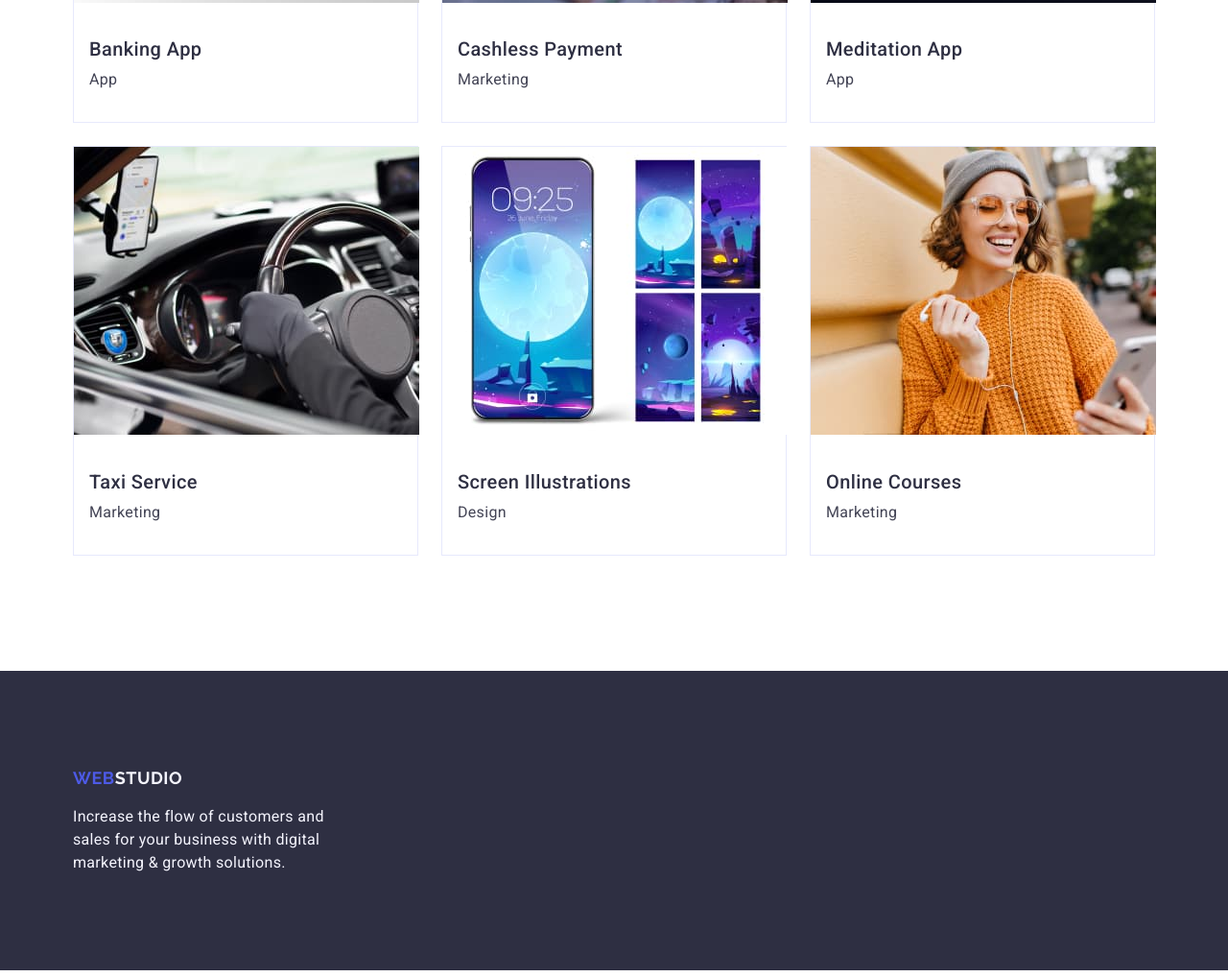
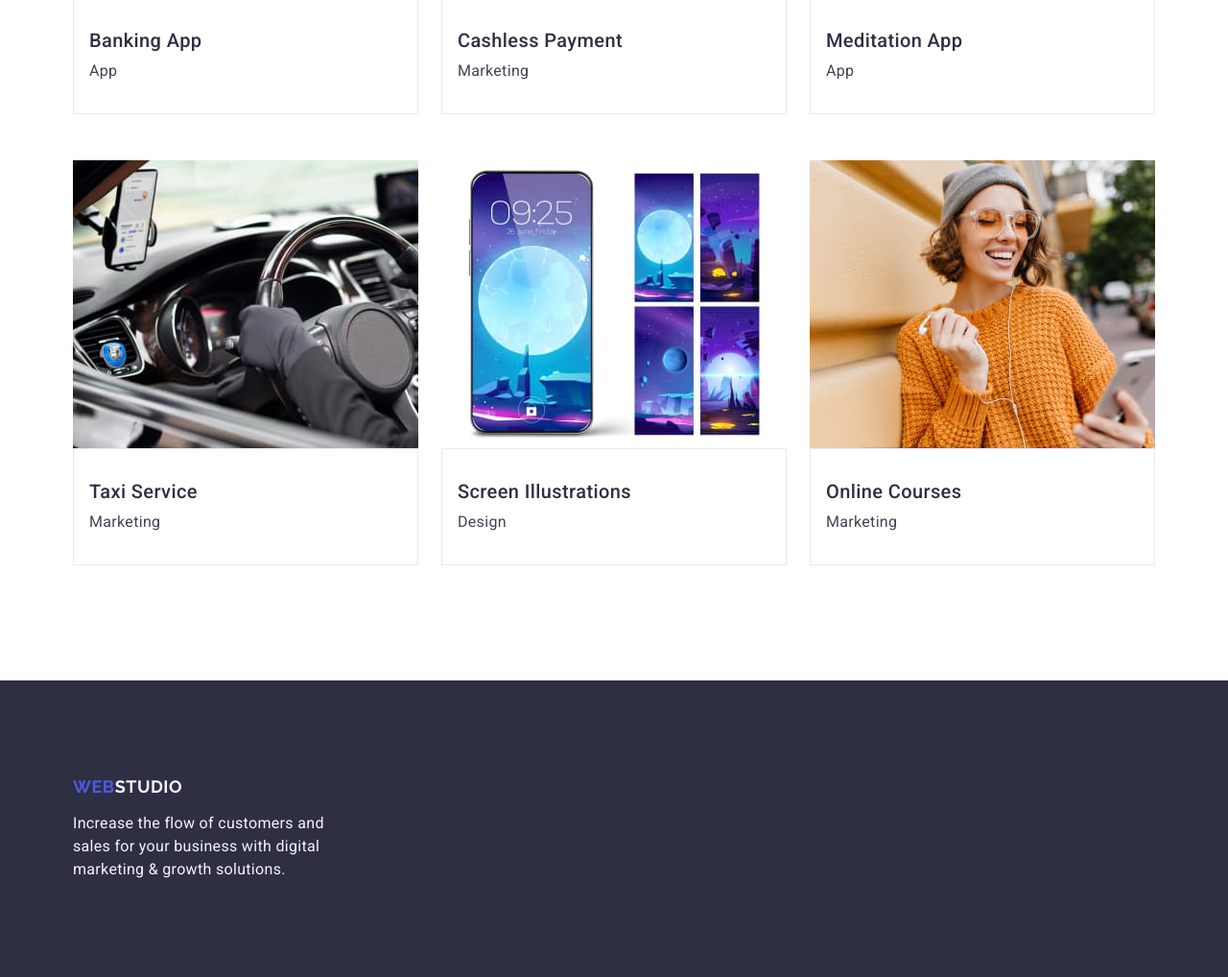
Before and after one commit to klimkovskyi/goit-markup-hw-03, a plain HTML site: page index.html in a window 1280 px wide. Shown: the part 2295-3313 px from the top of the page at 96% size. Drawn offline with nearby package versions, Linux system fonts and the light colour scheme.

Commit message:
fixed styles footer

```diff
--- a/css/styles.css
+++ b/css/styles.css
@@ -214,6 +214,7 @@ p {
 }
 .team-img,
 .portfolio-img {
+  display: block;
 }
 .team-subtitle {
   margin-bottom: 8px;
@@ -239,11 +240,15 @@ p {
 .portfolio-list {
   display: flex;
   flex-wrap: wrap;
-  gap: 24px;
+  column-gap: 24px;
+  row-gap: 48px;
 }
 .portfolio-item {
   width: calc((100% - 24px * 2) / 3);
+}
+.portfolio-item > .names {
   border: 1px solid #e7e9fc;
+  padding: 32px 16px;
 }
 .portfolio-title {
   margin-bottom: 72px;
@@ -255,10 +260,7 @@ p {
   line-height: 1.11;
   letter-spacing: 0.72px;
 }
-.portfolio-subtitle,
-.portfolio-paragraph {
-  padding: 0 16px;
-}
+
 .portfolio-subtitle {
   margin-bottom: 8px;
 
@@ -276,19 +278,19 @@ p {
 /* Footer */
 .footer {
   background-color: #2e2f42;
-  padding-top: 101.5px;
-  padding-bottom: 100px;
+  padding: 100px 0;
 }
 .footer .link-logo {
-  margin: 0;
-  color: #4d5ae5;
+  display: inline-block;
+  margin: 0 0 16px;
+  /* color: #4d5ae5; */
 }
 .footer .logo-text {
   color: #f4f4fd;
 }
 .footer-paragraph {
   width: 264px;
-  margin-top: 17.5px;
+
   color: #f4f4fd;
   font-size: 16px;
   line-height: 1.5;
```
